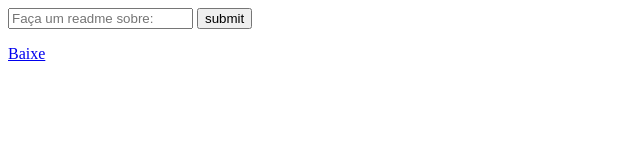
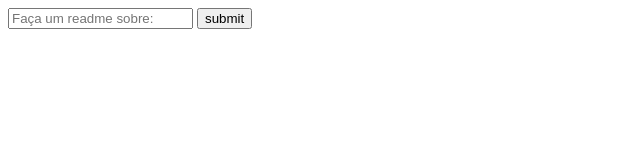
Before and after one commit to Caduber/MarkdownGenerator, a plain HTML site: page views/index.html in a window 1280 px wide. Shown: the full height of the page, 0-640 px from the left. Drawn offline with Linux system fonts and the light colour scheme.

Commit message:
Update para deploy final

```diff
--- a/views/index.html
+++ b/views/index.html
@@ -9,7 +9,6 @@
         <input placeholder="Faça um readme sobre: " type="text" id="prompt">
         <input type="button" value="submit" onclick="generateReadme()">
     <p id="wait"></p>
-    <a href="/generated/readme.md" download>Baixe</a>
 </body>
 <script>
     async function generateReadme(){
```
